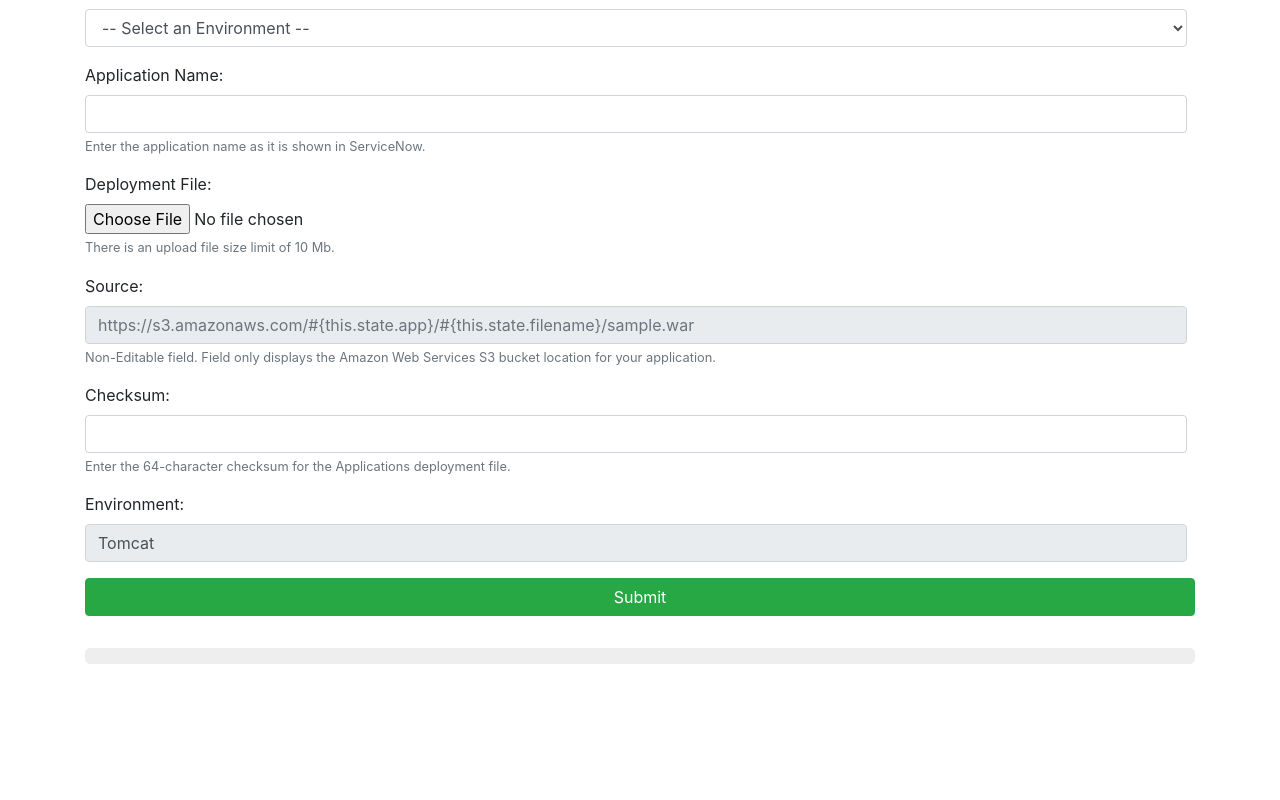
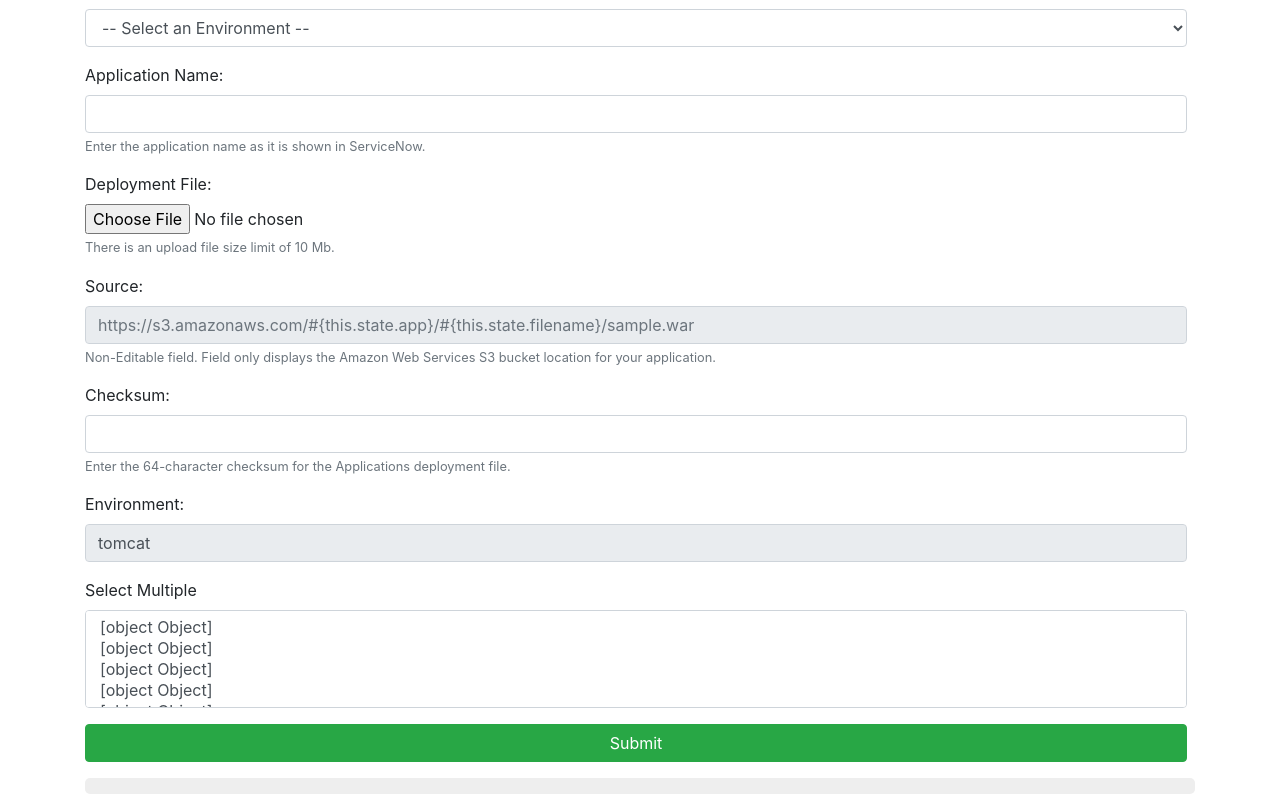
Before and after one commit to ahtee/vidhub, a React (Create React App) app: page / in a window 1280 px wide. Shown: the part 730-1530 px from the top of the page. Before the commit the page ends 1400 px from the top, so only its background shows below. Built offline with nearby package versions, Linux system fonts and the light colour scheme.

Commit message:
Adding multiselect for java opts

```diff
--- a/src/FormComponent.js
+++ b/src/FormComponent.js
@@ -38,8 +38,8 @@ var data = {
                 jdbcdb1: {
                     auth: "Container",
                     type: "javax.sql.DataSource",
-                    username: "@secrect:/app/UAI123345/db1/username",
-                    password: "[DatabasePassword]",
+                    username: "@secret:/app/UAI123345/db1/username", // Fill DB username here
+                    password: "[DatabasePassword]", //Fill DB Password Here
                     driverClassName: "com.mysql.jdbc.Driver",
                     url: "jdbc:mysql:/[yourserver]:3306/[yourapplication]",
                     maxActive: "15",
@@ -124,6 +124,11 @@ export default class FormComponent extends Component {
 
   render() {
     const { res } = this.state;
+    const options = [];
+    for (var i in data.tomcat.java.opt) {
+      options.push(<option value={data.tomcat.java.opt[i]} key={data.tomcat.java.opt[i]}>{data.tomcat.java.opt[i]}</option>)
+    }
+
 
     return (
       <Form row="true" onSubmit={this.handleSubmit} target="_blank">
@@ -156,7 +161,7 @@ export default class FormComponent extends Component {
 
         <FormGroup className="mt-3 mr-sm-2 mb-sm-0">
           <Label for="filename">Deployment File:</Label>
-          <Input type="file" name="filename" id="filename" pattern="*.war" value={this.state.filename} onChange={this.handleChange}/>
+          <Input type="file" name="filename" id="filename"  value={[this.state.filename]} onChange={this.handleChange}/>
           <FormText color="muted">
             There is an upload file size limit of 10 Mb.
           </FormText>
@@ -180,15 +185,20 @@ export default class FormComponent extends Component {
 
         <FormGroup className="mt-3 mr-sm-2 mb-sm-0">
           <Label htmlFor="middleware">Environment:</Label>
-            <Input type="text" name="middleware" id="middleware" disabled value="Tomcat" onChange={this.handleChange} required defaultValue="" />
-
-
+            <Input type="text" name="middleware" id="middleware" disabled onChange={this.handleChange} defaultValue="tomcat" />
         </FormGroup>
 
-        <FormGroup>
+        <FormGroup className="mt-3 mr-sm-2 mb-sm-0">
+          <Label for="javaOpts">Select Multiple</Label>
+          <Input type="select" name="javaOpts" id="javaOpts" multiple>
+            {options.map((i) => {
+              return (<option value={i} key={i}>{i}</option>)
+            })}
+          </Input>
+        </FormGroup>
 
+        <FormGroup className="mt-3 mr-sm-2 mb-sm-0">
             <Button type="submit" value="Submit" className="btn btn-success mt-3" block="true">Submit</Button>
-
         </FormGroup>
 
         <div className="mt-3 mx-auto container res-block" md="6">
```
